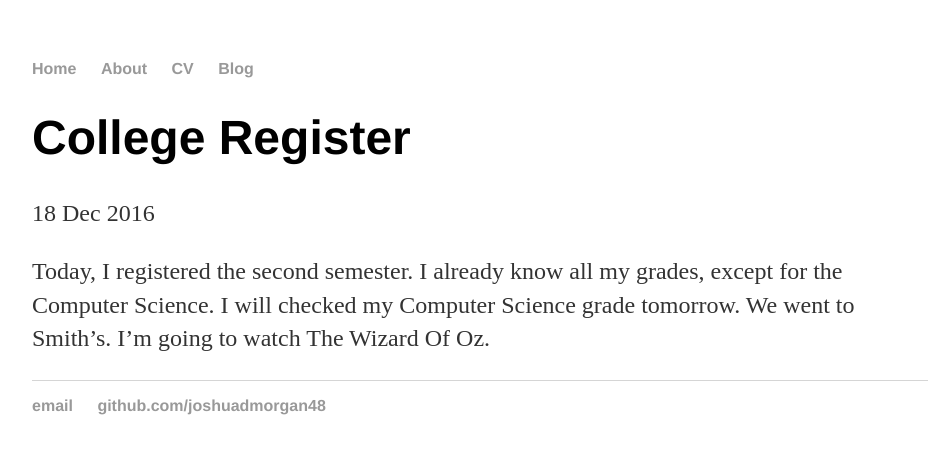
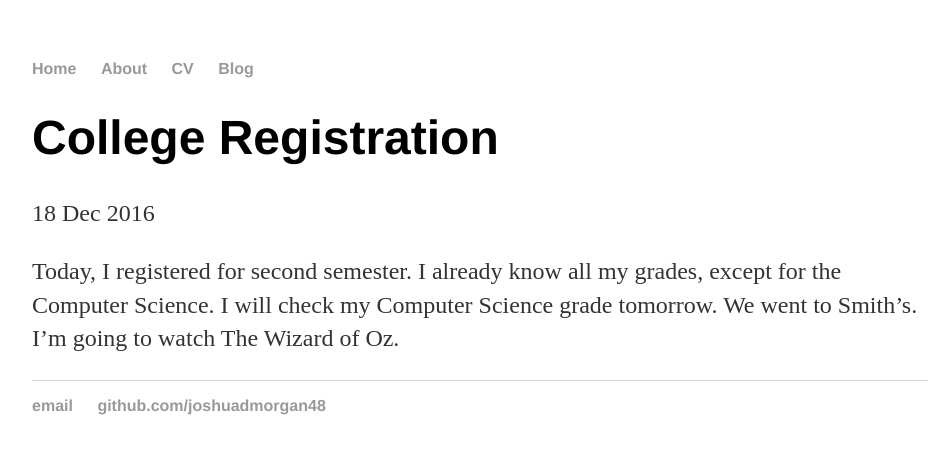
Before and after one commit to joshuadmorgan48/joshuadmorgan48.github.io, a Jekyll site: the page built from _posts/2016-12-18-College-Register-post.md, in a window 1280 px wide. Shown: the top 454 px of the page, without its empty margins (160-1107 px from the left). Built offline with Jekyll 4.4.1, drawn with Linux system fonts in a browser that asks for light colours.

Commit message:
Update 2016-12-18-College-Register-post.md

```diff
--- a/_posts/2016-12-18-College-Register-post.md
+++ b/_posts/2016-12-18-College-Register-post.md
@@ -1,7 +1,7 @@
 ---
 layout: post
-title: "College Register"
+title: "College Registration"
 date: 2016-12-18
 ---
 
-Today, I registered the second semester. I already know all my grades, except for the Computer Science. I will checked my Computer Science grade tomorrow. We went to Smith's. I'm going to watch The Wizard Of Oz.
+Today, I registered for second semester. I already know all my grades, except for the Computer Science. I will check my Computer Science grade tomorrow. We went to Smith's. I'm going to watch The Wizard of Oz.
```
